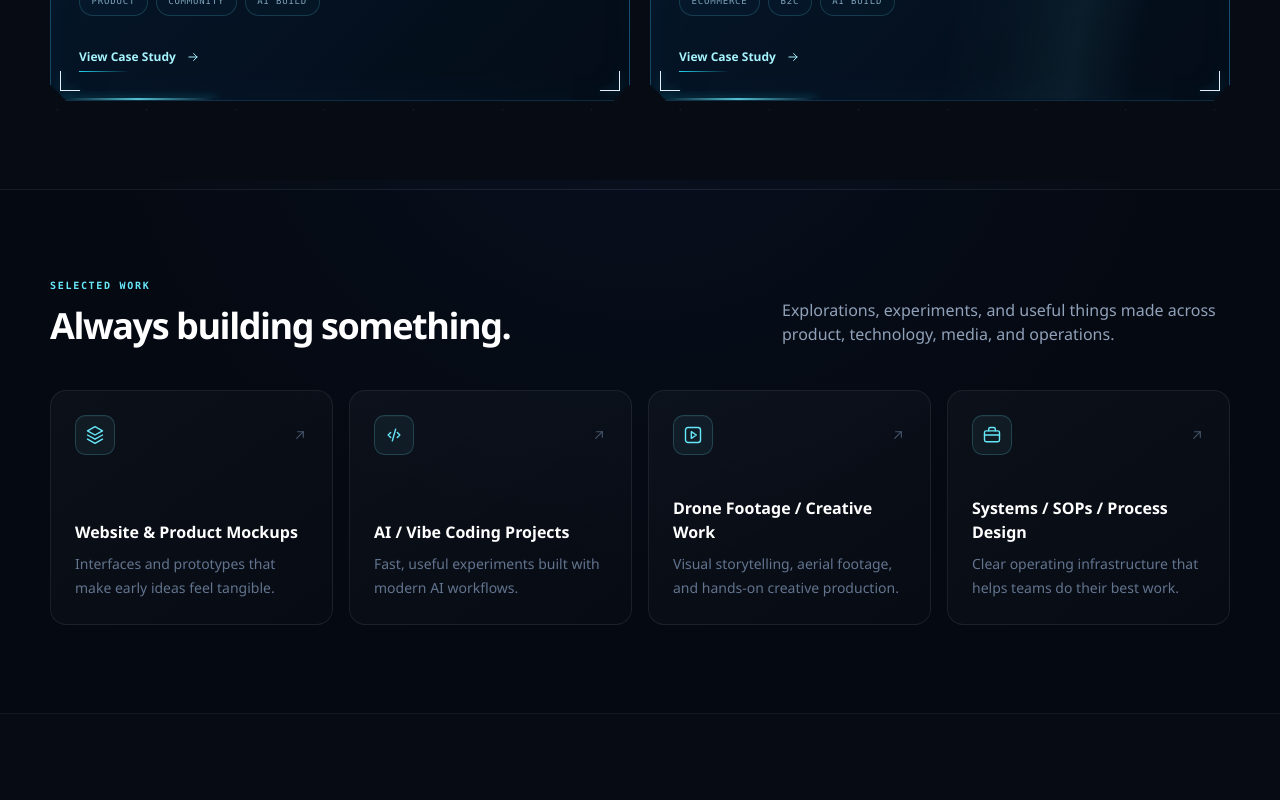
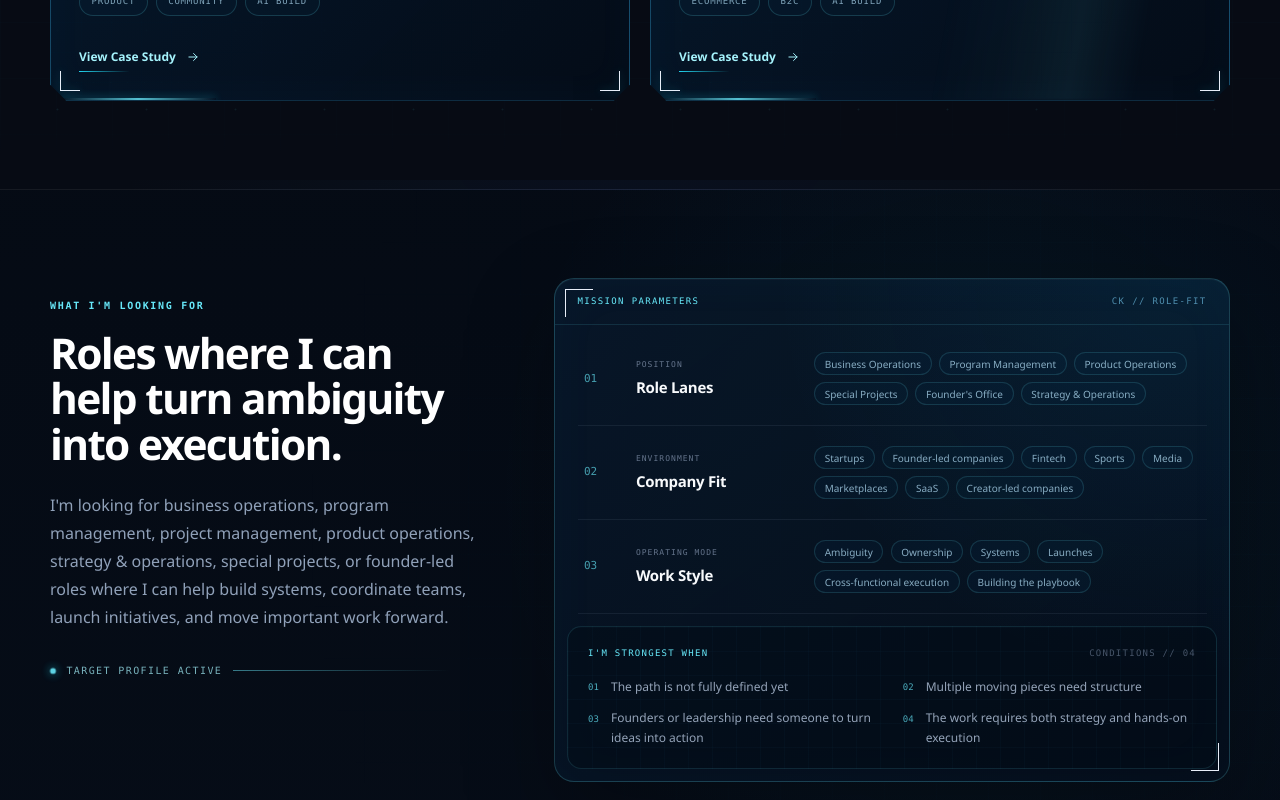
Before and after one commit to colekirky17/ColeKirkpatrick, a Next.js app: page / in a window 1280 px wide. Shown: the part 2220-3020 px from the top of the page. Built offline with nearby package versions, Linux system fonts and the light colour scheme.

Commit message:
What im looking for section

```diff
--- a/app/globals.css
+++ b/app/globals.css
@@ -669,23 +669,6 @@ a {
   50% {
     transform: translate(-24px, 12px);
   }
-}
-
-.work-card {
-  border: 1px solid rgba(255, 255, 255, 0.075);
-  background: linear-gradient(145deg, rgba(255, 255, 255, 0.032), rgba(255, 255, 255, 0.012));
-  transition:
-    border-color 250ms ease,
-    background-color 250ms ease,
-    transform 250ms ease,
-    box-shadow 250ms ease;
-}
-
-.work-card:hover {
-  border-color: rgba(103, 232, 249, 0.2);
-  background: linear-gradient(145deg, rgba(103, 232, 249, 0.045), rgba(255, 255, 255, 0.014));
-  box-shadow: 0 24px 60px rgba(0, 0, 0, 0.14);
-  transform: translateY(-3px);
 }
 
 .case-studies-section {
@@ -2122,13 +2105,315 @@ a {
   }
 }
 
-.work-card {
+.role-target-section {
+  position: relative;
+  overflow: hidden;
+  background:
+    radial-gradient(circle at 76% 44%, rgba(14, 165, 233, 0.065), transparent 30rem),
+    linear-gradient(180deg, rgba(5, 11, 21, 0.98), rgba(6, 13, 24, 0.96));
+  isolation: isolate;
+}
+
+.role-target-grid {
+  position: absolute;
+  inset: 0;
+  background-image:
+    linear-gradient(rgba(56, 189, 248, 0.022) 1px, transparent 1px),
+    linear-gradient(90deg, rgba(56, 189, 248, 0.022) 1px, transparent 1px);
+  background-size: 52px 52px;
+  mask-image: radial-gradient(circle at 72% 50%, black, transparent 68%);
+  pointer-events: none;
+}
+
+.role-target-layout {
+  display: grid;
+  gap: 3.5rem;
+  align-items: start;
+}
+
+.role-target-intro {
+  position: relative;
+  z-index: 2;
+}
+
+.role-target-status {
   display: flex;
-  min-height: 235px;
-  flex-direction: column;
+  max-width: 25rem;
+  align-items: center;
+  gap: 0.65rem;
+  margin-top: 2rem;
+  font-family: var(--font-mono-stack);
+  font-size: 0.625rem;
+  letter-spacing: 0.14em;
+  text-transform: uppercase;
+  color: rgba(165, 243, 252, 0.72);
+}
+
+.role-target-status-dot {
+  width: 6px;
+  height: 6px;
+  flex: 0 0 auto;
+  border-radius: 999px;
+  background: #67e8f9;
+  box-shadow: 0 0 10px rgba(34, 211, 238, 0.9);
+  animation: role-status-pulse 2.8s ease-in-out infinite;
+}
+
+.role-target-status-line {
+  height: 1px;
+  flex: 1;
+  background: linear-gradient(90deg, rgba(103, 232, 249, 0.5), transparent);
+}
+
+.mission-board {
+  position: relative;
+  z-index: 2;
+  overflow: hidden;
+  border: 1px solid rgba(103, 232, 249, 0.2);
+  border-radius: 1.25rem;
+  background:
+    radial-gradient(circle at 92% 0%, rgba(14, 165, 233, 0.09), transparent 25rem),
+    linear-gradient(145deg, rgba(8, 24, 42, 0.93), rgba(5, 13, 25, 0.96));
+  box-shadow:
+    0 32px 90px rgba(0, 0, 0, 0.27),
+    inset 0 1px rgba(255, 255, 255, 0.035),
+    inset 0 0 55px rgba(14, 165, 233, 0.03);
+}
+
+.mission-board::before,
+.mission-board::after {
+  position: absolute;
+  width: 28px;
+  height: 28px;
+  border-color: rgba(103, 232, 249, 0.58);
+  pointer-events: none;
+  content: "";
+}
+
+.mission-board::before {
+  top: 10px;
+  left: 10px;
+  border-top: 1px solid;
+  border-left: 1px solid;
+}
+
+.mission-board::after {
+  right: 10px;
+  bottom: 10px;
+  border-right: 1px solid;
+  border-bottom: 1px solid;
+}
+
+.mission-board-scan {
+  position: absolute;
+  z-index: 0;
+  top: -30%;
+  bottom: -30%;
+  left: -35%;
+  width: 20%;
+  background: linear-gradient(
+    90deg,
+    transparent,
+    rgba(103, 232, 249, 0.025),
+    rgba(103, 232, 249, 0.08),
+    transparent
+  );
+  filter: blur(2px);
+  pointer-events: none;
+  transform: skewX(-12deg);
+  animation: mission-board-scan 10s ease-in-out infinite;
+}
+
+.mission-board-header {
+  position: relative;
+  z-index: 1;
+  display: flex;
+  align-items: center;
   justify-content: space-between;
-  border-radius: 1rem;
-  padding: 1.5rem;
+  border-bottom: 1px solid rgba(103, 232, 249, 0.12);
+  padding: 1rem 1.4rem;
+  font-family: var(--font-mono-stack);
+  font-size: 0.5625rem;
+  letter-spacing: 0.15em;
+  text-transform: uppercase;
+  color: rgba(125, 211, 252, 0.62);
+}
+
+.mission-board-header span:first-child {
+  color: #67e8f9;
+}
+
+.mission-modules {
+  position: relative;
+  z-index: 1;
+  padding: 0.45rem 1.4rem 0;
+}
+
+.mission-module {
+  display: grid;
+  grid-template-columns: 2.25rem minmax(7.5rem, 0.42fr) 1fr;
+  gap: 1rem;
+  align-items: center;
+  border-bottom: 1px solid rgba(148, 163, 184, 0.1);
+  padding: 1.25rem 0.4rem;
+  transition:
+    border-color 360ms ease,
+    background-color 360ms ease,
+    transform 360ms cubic-bezier(0.22, 1, 0.36, 1);
+}
+
+.mission-module:hover {
+  border-color: rgba(103, 232, 249, 0.24);
+  background: linear-gradient(90deg, rgba(8, 145, 178, 0.06), transparent 76%);
+  transform: translateX(4px);
+}
+
+.mission-module-index {
+  font-family: var(--font-mono-stack);
+  font-size: 0.6875rem;
+  color: rgba(103, 232, 249, 0.65);
+  transition:
+    color 300ms ease,
+    text-shadow 300ms ease;
+}
+
+.mission-module:hover .mission-module-index {
+  color: #a5f3fc;
+  text-shadow: 0 0 9px rgba(34, 211, 238, 0.7);
+}
+
+.mission-module-copy p {
+  font-family: var(--font-mono-stack);
+  font-size: 0.5rem;
+  letter-spacing: 0.13em;
+  text-transform: uppercase;
+  color: #64748b;
+}
+
+.mission-module-copy h3 {
+  margin-top: 0.3rem;
+  font-size: 0.9375rem;
+  font-weight: 600;
+  letter-spacing: -0.02em;
+  color: #f8fafc;
+}
+
+.mission-module-tags {
+  display: flex;
+  flex-wrap: wrap;
+  gap: 0.45rem;
+}
+
+.mission-module-tags span {
+  border: 1px solid rgba(103, 232, 249, 0.15);
+  border-radius: 999px;
+  background: rgba(8, 47, 73, 0.18);
+  padding: 0.34rem 0.6rem;
+  font-size: 0.625rem;
+  line-height: 1;
+  color: rgba(186, 230, 253, 0.72);
+  transition:
+    border-color 300ms ease,
+    background-color 300ms ease,
+    color 300ms ease;
+}
+
+.mission-module:hover .mission-module-tags span {
+  border-color: rgba(103, 232, 249, 0.3);
+  background: rgba(8, 65, 92, 0.3);
+  color: #cffafe;
+}
+
+.mission-strengths {
+  position: relative;
+  z-index: 1;
+  margin: 0.75rem;
+  border: 1px solid rgba(103, 232, 249, 0.12);
+  border-radius: 0.9rem;
+  background:
+    linear-gradient(rgba(56, 189, 248, 0.025) 1px, transparent 1px),
+    linear-gradient(90deg, rgba(56, 189, 248, 0.025) 1px, transparent 1px),
+    rgba(3, 12, 24, 0.52);
+  background-size: 24px 24px;
+  padding: 1.25rem;
+}
+
+.mission-strengths-heading {
+  display: flex;
+  align-items: center;
+  justify-content: space-between;
+  gap: 1rem;
+  font-family: var(--font-mono-stack);
+  font-size: 0.5625rem;
+  letter-spacing: 0.14em;
+  text-transform: uppercase;
+  color: #67e8f9;
+}
+
+.mission-strengths-heading span:last-child {
+  color: #475569;
+}
+
+.mission-strengths ul {
+  display: grid;
+  grid-template-columns: repeat(2, minmax(0, 1fr));
+  gap: 0.65rem 1.35rem;
+  margin-top: 1rem;
+}
+
+.mission-strengths li {
+  display: flex;
+  gap: 0.75rem;
+  align-items: flex-start;
+  font-size: 0.75rem;
+  line-height: 1.25rem;
+  color: #94a3b8;
+}
+
+.mission-strengths li > span {
+  padding-top: 0.05rem;
+  font-family: var(--font-mono-stack);
+  font-size: 0.5625rem;
+  color: rgba(103, 232, 249, 0.72);
+}
+
+@keyframes role-status-pulse {
+  0%,
+  100% {
+    opacity: 0.55;
+    transform: scale(0.85);
+  }
+  50% {
+    opacity: 1;
+    transform: scale(1);
+  }
+}
+
+@keyframes mission-board-scan {
+  0%,
+  15% {
+    left: -35%;
+    opacity: 0;
+  }
+  30% {
+    opacity: 0.8;
+  }
+  70%,
+  100% {
+    left: 120%;
+    opacity: 0;
+  }
+}
+
+@media (min-width: 1024px) {
+  .role-target-layout {
+    grid-template-columns: minmax(0, 0.78fr) minmax(35rem, 1.22fr);
+    gap: 4.5rem;
+  }
+
+  .role-target-intro {
+    padding-top: 1.25rem;
+  }
 }
 
 .contact-panel {
@@ -2501,6 +2786,15 @@ a {
 }
 
 @media (max-width: 800px) {
+  .mission-module {
+    grid-template-columns: 2rem 1fr;
+    gap: 0.75rem;
+  }
+
+  .mission-module-tags {
+    grid-column: 2;
+  }
+
   .case-modal-header {
     grid-template-columns: 1fr;
     gap: 2rem;
@@ -2553,6 +2847,39 @@ a {
 
   .section-space {
     padding-block: 4.5rem;
+  }
+
+  .role-target-layout {
+    gap: 2.5rem;
+  }
+
+  .mission-board-header {
+    padding-inline: 1rem;
+  }
+
+  .mission-board-header span:last-child {
+    display: none;
+  }
+
+  .mission-modules {
+    padding-inline: 0.85rem;
+  }
+
+  .mission-module {
+    padding-block: 1.1rem;
+  }
+
+  .mission-strengths {
+    margin: 0.55rem;
+    padding: 1rem;
+  }
+
+  .mission-strengths-heading span:last-child {
+    display: none;
+  }
+
+  .mission-strengths ul {
+    grid-template-columns: 1fr;
   }
 
   .hologram-panel {
@@ -2819,6 +3146,10 @@ a {
     transform: none;
   }
 
+  .mission-module:hover {
+    transform: none;
+  }
+
   .case-card:is(:hover, :focus-visible) {
     transform: none;
   }
--- a/app/page.tsx
+++ b/app/page.tsx
@@ -3,10 +3,8 @@ import { HologramOperatorPanel } from "./components/hologram-operator-panel";
 
 type IconName =
   | "arrow"
-  | "briefcase"
   | "code"
   | "layers"
-  | "play"
   | "spark"
   | "target";
 
@@ -41,31 +39,56 @@ const capabilities: {
   },
 ];
 
-const selectedWork: {
+const roleTargets: {
   title: string;
-  description: string;
-  icon: IconName;
+  signal: string;
+  items: string[];
 }[] = [
   {
-    title: "Website & Product Mockups",
-    description: "Interfaces and prototypes that make early ideas feel tangible.",
-    icon: "layers",
+    title: "Role Lanes",
+    signal: "Position",
+    items: [
+      "Business Operations",
+      "Program Management",
+      "Product Operations",
+      "Special Projects",
+      "Founder's Office",
+      "Strategy & Operations",
+    ],
   },
   {
-    title: "AI / Vibe Coding Projects",
-    description: "Fast, useful experiments built with modern AI workflows.",
-    icon: "code",
+    title: "Company Fit",
+    signal: "Environment",
+    items: [
+      "Startups",
+      "Founder-led companies",
+      "Fintech",
+      "Sports",
+      "Media",
+      "Marketplaces",
+      "SaaS",
+      "Creator-led companies",
+    ],
   },
   {
-    title: "Drone Footage / Creative Work",
-    description: "Visual storytelling, aerial footage, and hands-on creative production.",
-    icon: "play",
+    title: "Work Style",
+    signal: "Operating Mode",
+    items: [
+      "Ambiguity",
+      "Ownership",
+      "Systems",
+      "Launches",
+      "Cross-functional execution",
+      "Building the playbook",
+    ],
   },
-  {
-    title: "Systems / SOPs / Process Design",
-    description: "Clear operating infrastructure that helps teams do their best work.",
-    icon: "briefcase",
-  },
+];
+
+const strongestWhen = [
+  "The path is not fully defined yet",
+  "Multiple moving pieces need structure",
+  "Founders or leadership need someone to turn ideas into action",
+  "The work requires both strategy and hands-on execution",
 ];
 
 const experience = [
@@ -131,13 +154,6 @@ function Icon({ name, className = "size-5" }: { name: IconName; className?: stri
         <path d="m13 6 6 6-6 6" />
       </>
     ),
-    briefcase: (
-      <>
-        <rect width="18" height="13" x="3" y="7" rx="2" />
-        <path d="M8 7V5a2 2 0 0 1 2-2h4a2 2 0 0 1 2 2v2" />
-        <path d="M3 12h18" />
-      </>
-    ),
     code: (
       <>
         <path d="m8 9-3 3 3 3" />
@@ -150,12 +166,6 @@ function Icon({ name, className = "size-5" }: { name: IconName; className?: stri
         <path d="m12 2 9 5-9 5-9-5 9-5Z" />
         <path d="m3 12 9 5 9-5" />
         <path d="m3 17 9 5 9-5" />
-      </>
-    ),
-    play: (
-      <>
-        <rect width="18" height="18" x="3" y="3" rx="3" />
-        <path d="m10 8 6 4-6 4V8Z" />
       </>
     ),
     spark: (
@@ -371,31 +381,69 @@ export default function Home() {
         </div>
       </section>
 
-      <section className="section-shell section-space">
-        <SectionHeading
-          eyebrow="Selected Work"
-          title="Always building something."
-          description="Explorations, experiments, and useful things made across product, technology, media, and operations."
-        />
-        <div className="grid gap-4 sm:grid-cols-2 lg:grid-cols-4">
-          {selectedWork.map((work) => (
-            <a className="work-card group" href="#" key={work.title}>
-              <div className="flex items-center justify-between">
-                <span className="icon-box">
-                  <Icon name={work.icon} />
-                </span>
-                <ArrowIcon className="size-4 -rotate-45 text-slate-600 transition-all group-hover:rotate-0 group-hover:text-cyan-300" />
+      <section className="role-target-section">
+        <div className="role-target-grid" />
+        <div className="section-shell section-space relative">
+          <div className="role-target-layout">
+            <div className="role-target-intro">
+              <p className="eyebrow">What I&apos;m Looking For</p>
+              <h2 className="mt-4 max-w-xl text-3xl font-semibold tracking-[-0.04em] text-white sm:text-4xl lg:text-[2.65rem] lg:leading-[1.08]">
+                Roles where I can help turn ambiguity into execution.
+              </h2>
+              <p className="mt-6 max-w-xl text-base leading-7 text-slate-400">
+                I&apos;m looking for business operations, program management,
+                project management, product operations, strategy &amp;
+                operations, special projects, or founder-led roles where I can
+                help build systems, coordinate teams, launch initiatives, and
+                move important work forward.
+              </p>
+              <div className="role-target-status">
+                <span className="role-target-status-dot" />
+                <span>Target profile active</span>
+                <span className="role-target-status-line" />
               </div>
-              <div className="mt-10">
-                <h3 className="text-base font-semibold leading-6 text-white">
-                  {work.title}
-                </h3>
-                <p className="mt-2 text-sm leading-6 text-slate-500">
-                  {work.description}
-                </p>
+            </div>
+
+            <div className="mission-board">
+              <div className="mission-board-scan" />
+              <div className="mission-board-header">
+                <span>Mission Parameters</span>
+                <span>CK // ROLE-FIT</span>
               </div>
-            </a>
-          ))}
+
+              <div className="mission-modules">
+                {roleTargets.map((target, index) => (
+                  <article className="mission-module" key={target.title}>
+                    <div className="mission-module-index">0{index + 1}</div>
+                    <div className="mission-module-copy">
+                      <p>{target.signal}</p>
+                      <h3>{target.title}</h3>
+                    </div>
+                    <div className="mission-module-tags">
+                      {target.items.map((item) => (
+                        <span key={item}>{item}</span>
+                      ))}
+                    </div>
+                  </article>
+                ))}
+              </div>
+
+              <div className="mission-strengths">
+                <div className="mission-strengths-heading">
+                  <span>I&apos;m strongest when</span>
+                  <span>Conditions // 04</span>
+                </div>
+                <ul>
+                  {strongestWhen.map((item, index) => (
+                    <li key={item}>
+                      <span>0{index + 1}</span>
+                      {item}
+                    </li>
+                  ))}
+                </ul>
+              </div>
+            </div>
+          </div>
         </div>
       </section>
 
```
